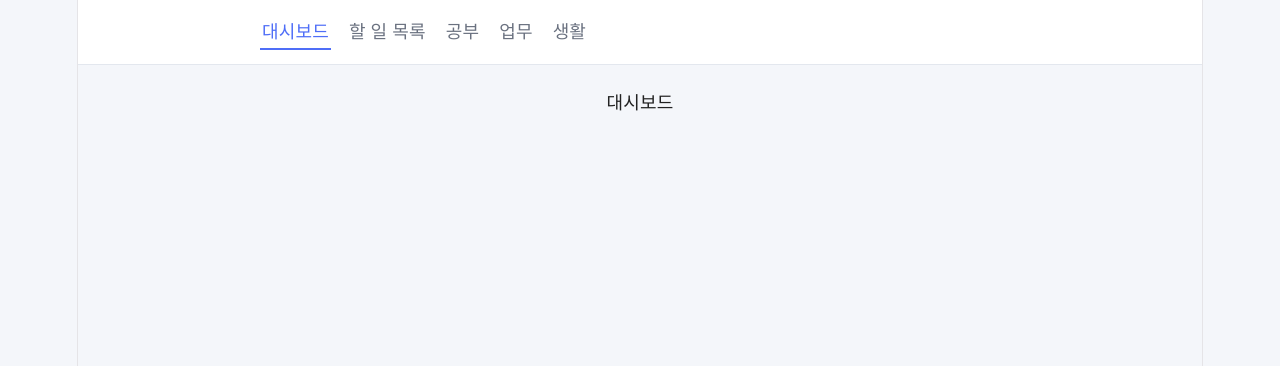
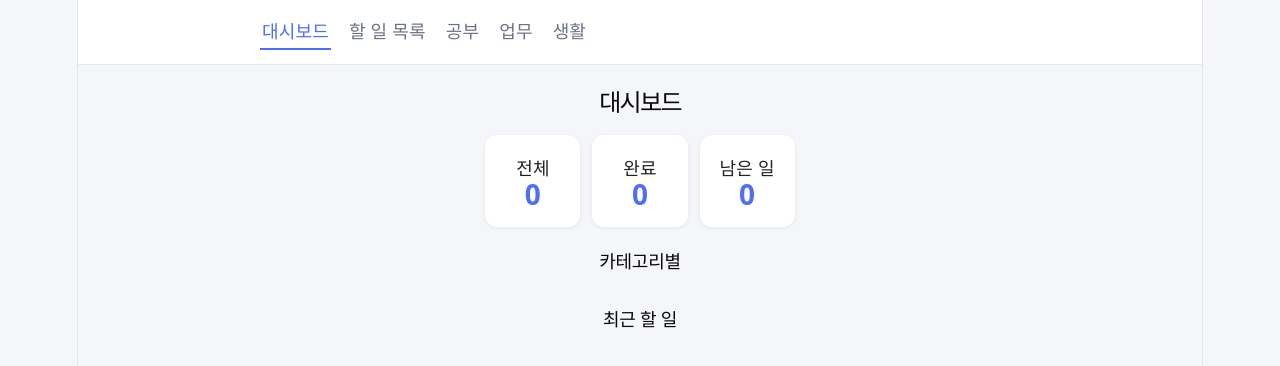
Before and after one commit to sjlimiei26/7_React, a React (Vite) app in the folder todo-app/: page / in a window 1280 px wide. Shown: the top 366 px of the page. Built offline with nearby package versions, Linux system fonts and the light colour scheme.

Commit message:
20261027 todo-app : page components

```diff
--- a/todo-app/src/App.jsx
+++ b/todo-app/src/App.jsx
@@ -2,6 +2,11 @@ import { Routes, Route } from 'react-router-dom'
 
 import './App.css'
 import Layout from './components/Layout'
+import DashboardPage from './pages/DashboardPage'
+import TodoListPage from './pages/TodoListPage'
+import TodoDetailPage from './pages/TodoDetailPage'
+import CategoryPage from './pages/CategoryPage'
+import NotFoundPage from './pages/NotFoundPage'
 
 function App() {
 
@@ -10,11 +15,11 @@ function App() {
       <Routes>
         <Route element={<Layout />}>
 
-          <Route path="/" element={<p>대시보드</p>} />
-          <Route path="/todos" element={<p>todo 목록</p>} />
-          <Route path="/todos/:id" element={<p>todo 상세</p>} />
-          <Route path="/category/:category" element={<p>카테고리별 todo</p>} />
-          <Route path="*" element={<p>Not Found</p>} />
+          <Route path="/" element={<DashboardPage/>} />
+          <Route path="/todos" element={<TodoListPage />} />
+          <Route path="/todos/:id" element={<TodoDetailPage />} />
+          <Route path="/category/:category" element={<CategoryPage />} />
+          <Route path="*" element={<NotFoundPage />} />
 
         </Route>
       </Routes>
--- a/todo-app/src/pages/CategoryPage.jsx
+++ b/todo-app/src/pages/CategoryPage.jsx
@@ -0,0 +1,9 @@
+function CategoryPage() {
+    return (
+        <>
+            <p>카테고리 페이지</p>
+        </>
+    )
+}
+
+export default CategoryPage
--- a/todo-app/src/pages/DashboardPage.jsx
+++ b/todo-app/src/pages/DashboardPage.jsx
@@ -0,0 +1,74 @@
+import styled from "styled-components"
+import { Link } from "react-router-dom"
+
+import { Card, PageTitle } from "../styles/common"
+
+const Stats = styled.div`
+  display: grid;
+  grid-template-columns: repeat(3, 1fr);
+  gap: 12px;
+  margin-bottom: 24px;
+`
+
+const StatNumber = styled.div`
+  font-size: 28px;
+  font-weight: 700;
+  color: #4f6ef7;
+`
+
+const SectionTitle = styled.h2`
+  font-size: 18px;
+  margin: 24px 0 12px;
+`
+
+const CategoryGrid = styled.div`
+  display: grid;
+  grid-template-columns: repeat(3, 1fr);
+  gap: 12px;
+`
+
+const CategoryCard = styled(Link)`
+  display: block;
+  background: #fff;
+  border-radius: 12px;
+  padding: 16px;
+  text-align: center;
+  box-shadow: 0 1px 4px rgba(0, 0, 0, 0.08);
+
+  &:hover {
+    transform: translateY(-2px);
+  }
+`
+
+function DashboardPage() {
+    return (
+        <>
+            <PageTitle>대시보드</PageTitle>
+
+            <Stats>
+                <Card>
+                    <div>전체</div>
+                    <StatNumber>0</StatNumber>
+                </Card>
+                <Card>
+                    <div>완료</div>
+                    <StatNumber>0</StatNumber>
+                </Card>
+                <Card>
+                    <div>남은 일</div>
+                    <StatNumber>0</StatNumber>
+                </Card>
+            </Stats>
+
+            <SectionTitle>카테고리별</SectionTitle>
+            <CategoryGrid>
+
+            </CategoryGrid>
+
+            <SectionTitle>최근 할 일</SectionTitle>
+            {/* TODO: 할일목록 표시 */}
+        </>
+    )
+}
+
+export default DashboardPage
--- a/todo-app/src/pages/NotFoundPage.jsx
+++ b/todo-app/src/pages/NotFoundPage.jsx
@@ -0,0 +1,16 @@
+import { Link } from "react-router-dom"
+import { Card, EmptyText, PageTitle } from "../styles/common"
+
+function NotFoundPage() {
+    return (
+        <>
+            <PageTitle>404</PageTitle>
+            <Card>
+                <EmptyText>페이지를 찾을 수 없습니다.</EmptyText>
+                <Link to="/">⬅️ 대시보드로 돌아가기</Link>
+            </Card>
+        </>
+    )
+}
+
+export default NotFoundPage
--- a/todo-app/src/pages/TodoDetailPage.jsx
+++ b/todo-app/src/pages/TodoDetailPage.jsx
@@ -0,0 +1,9 @@
+function TodoDetailPage() {
+    return (
+        <>
+            <p>Todo 상세 페이지</p>
+        </>
+    )
+}
+
+export default TodoDetailPage
--- a/todo-app/src/pages/TodoListPage.jsx
+++ b/todo-app/src/pages/TodoListPage.jsx
@@ -0,0 +1,9 @@
+function TodoListPage() {
+    return (
+        <>
+            <p>Todo 목록 페이지</p>
+        </>
+    )
+}
+
+export default TodoListPage
--- /dev/null
+++ b/todo-app/src/styles/common.js
@@ -0,0 +1,42 @@
+import styled from 'styled-components'
+
+export const PageTitle = styled.h1`
+  margin: 0 0 20px;
+  font-size: 24px;
+`
+
+export const Card = styled.div`
+  background: #fff;
+  border-radius: 12px;
+  padding: 20px;
+  box-shadow: 0 1px 4px rgba(0, 0, 0, 0.08);
+`
+
+export const Button = styled.button`
+  padding: 8px 14px;
+  border: none;
+  border-radius: 8px;
+  cursor: pointer;
+  color: #fff;
+  background: ${({ $variant }) =>
+    $variant === 'danger' ? '#e5484d' : $variant === 'ghost' ? '#8b93a1' : '#4f6ef7'};
+
+  &:hover {
+    opacity: 0.9;
+  }
+`
+
+export const Badge = styled.span`
+  display: inline-block;
+  padding: 2px 8px;
+  border-radius: 999px;
+  font-size: 12px;
+  background: #e8ecff;
+  color: #4f6ef7;
+`
+
+export const EmptyText = styled.p`
+  color: #8b93a1;
+  text-align: center;
+  padding: 24px 0;
+`
```
